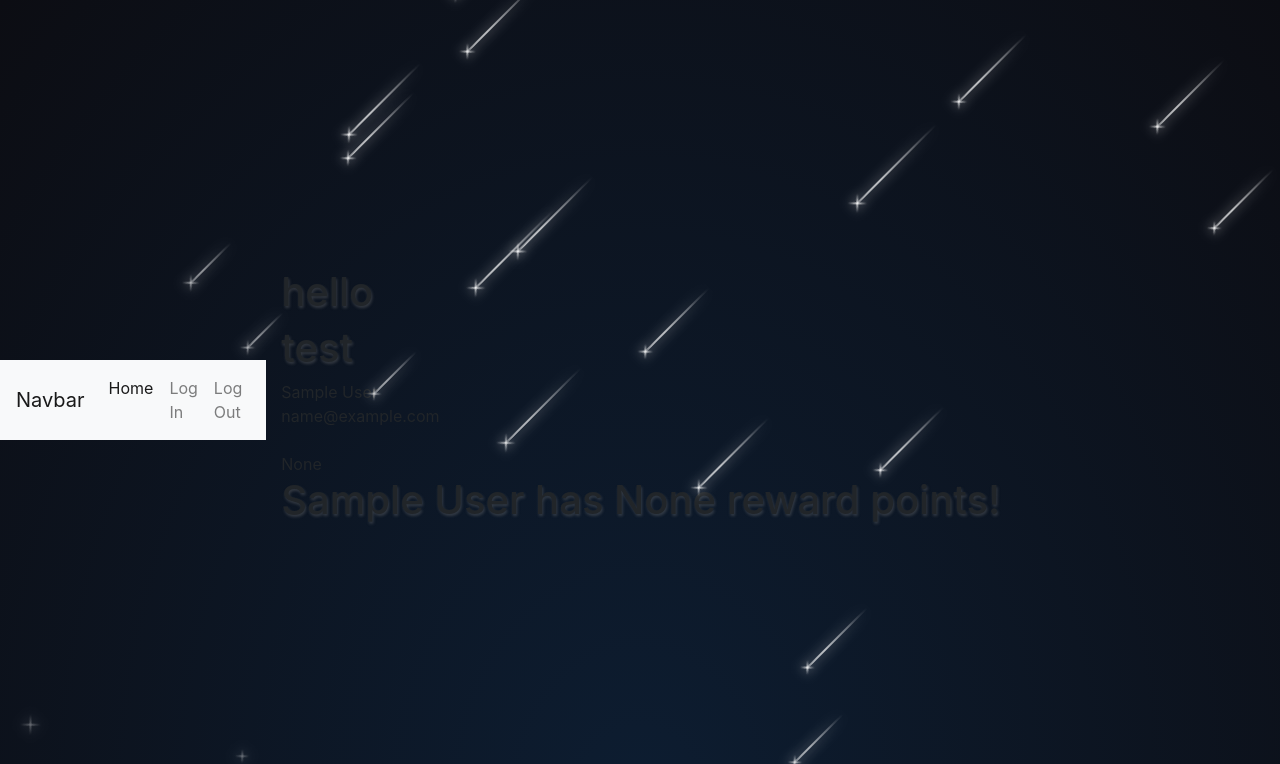
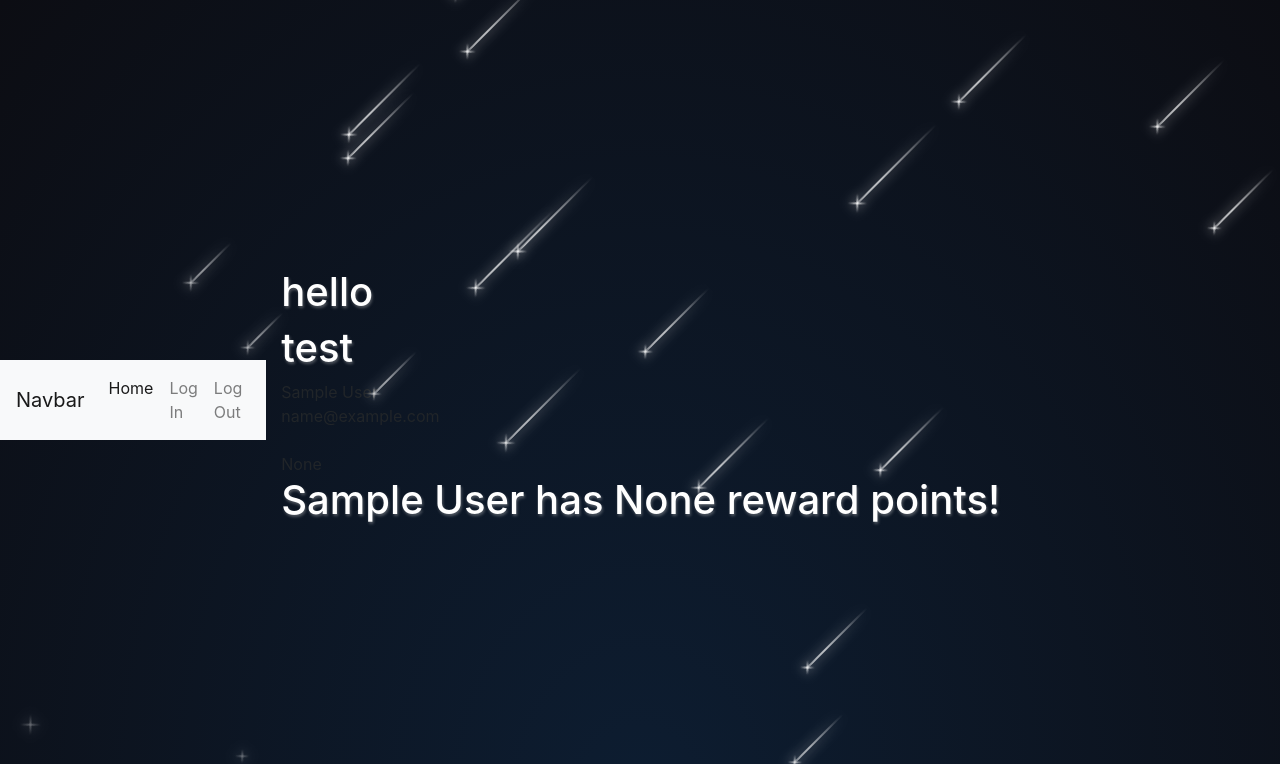
Before and after one commit to MatthiasMasiero/CompSci-RP-Website, a Flask app: template templates/student.html in a window 1280 px wide. Shown: the top 764 px of the page. Run offline with Flask 2, Linux system fonts and the light colour scheme; the template is opened without the code that fills it: values that come from a table or form of the project are taken from there, others are empty; the visitor is signed in with stand-in values (Sample User, id 1); data comes from the database, SQL or seed files in the repository.

Commit message:
text color

```diff
--- a/static/student.css
+++ b/static/student.css
@@ -1,5 +1,6 @@
 h1 {
-  text-shadow: 1px 2px 3px #7d7d7d5c;
+  text-shadow: 1px 2px 3px #cfcfcf5c;
+  color: #fff;
 }
 
 body {
```
